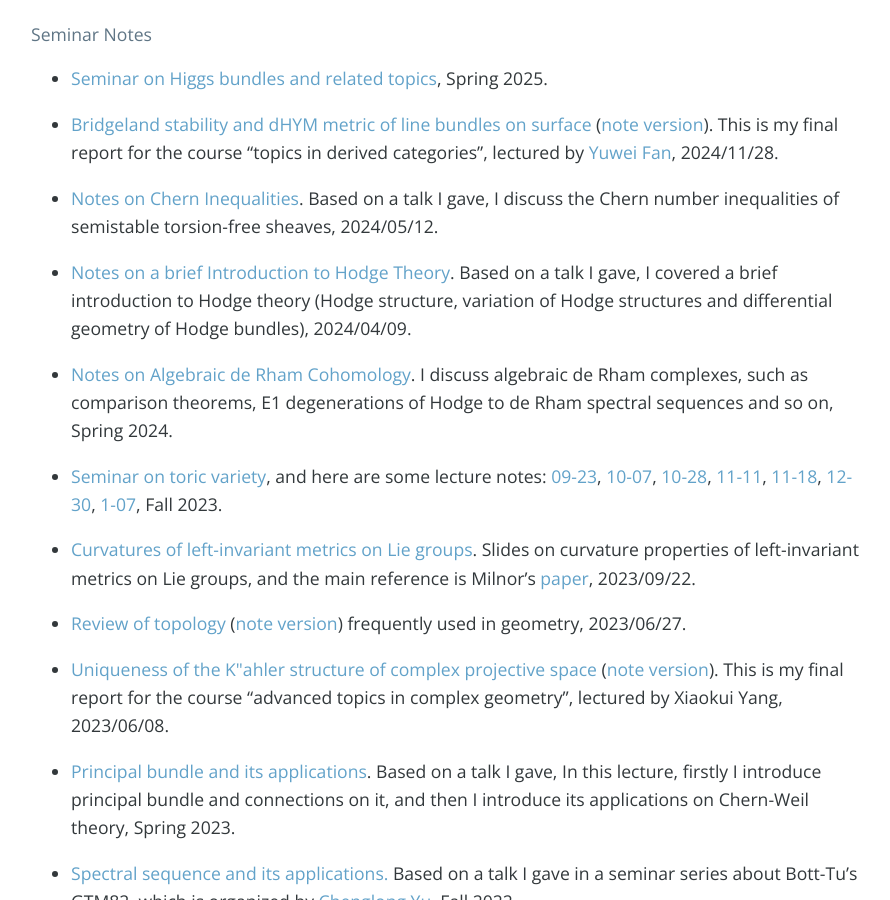
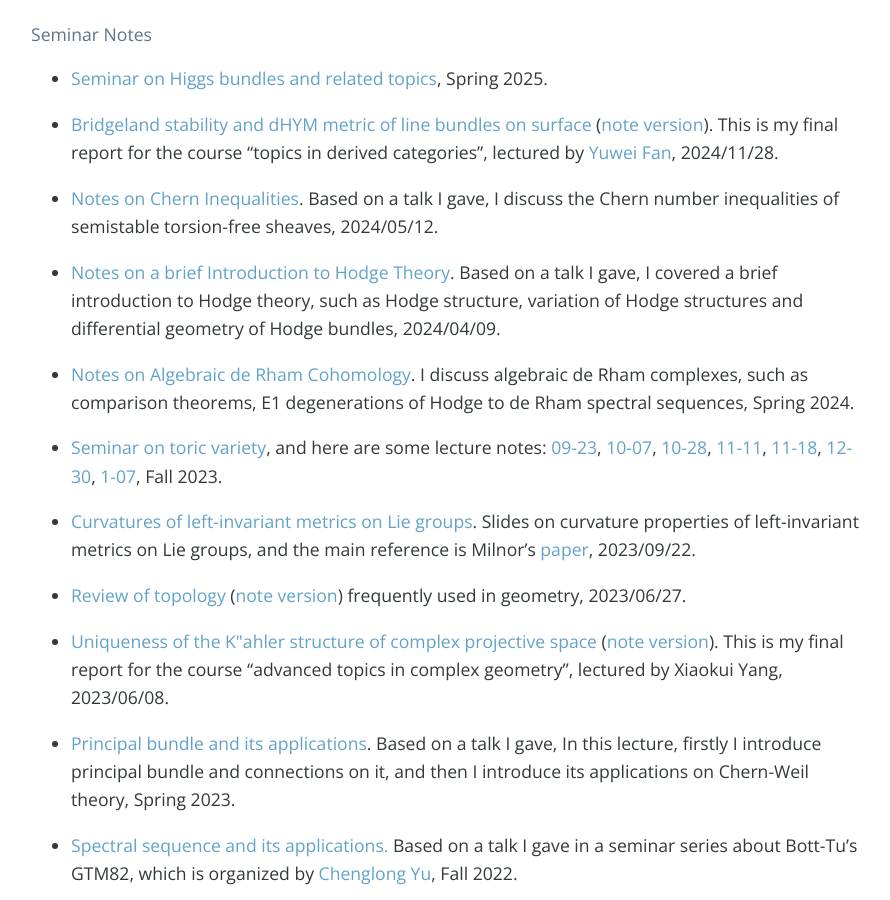
Before and after one commit to bowenl-math/bowenl-math.github.io, a Jekyll site: the page built from index.md, in a window 1280 px wide and 900 px high, scrolled down 685 px. Shown: the whole window, without its empty margins (193-1083 px from the left). Built offline with Jekyll 4.4.1, drawn with Linux system fonts in a browser that asks for light colours; nearby versions of some CDN libraries; our own code applies the rules of GitHub Pages for plain Markdown files; the list of posts is cut into pages by our own code; comment, search, counter and statistics services are not loaded.

Commit message:
Update index.md

```diff
--- a/index.md
+++ b/index.md
@@ -13,9 +13,9 @@ My email is liubw22 [at] mails [dot] tsinghua [dot] edu [dot] cn, and my worksta
 
 * [Notes on Chern Inequalities](notes/2024Spring/Miyaoka.pdf). Based on a talk I gave, I discuss the Chern number inequalities of semistable torsion-free sheaves, 2024/05/12.
 
-* [Notes on a brief Introduction to Hodge Theory](notes/2024Spring/04_09.pdf). Based on a talk I gave, I covered a brief introduction to Hodge theory (Hodge structure, variation of Hodge structures and differential geometry of Hodge bundles), 2024/04/09.
+* [Notes on a brief Introduction to Hodge Theory](notes/2024Spring/04_09.pdf). Based on a talk I gave, I covered a brief introduction to Hodge theory, such as Hodge structure, variation of Hodge structures and differential geometry of Hodge bundles, 2024/04/09.
 
-* [Notes on Algebraic de Rham Cohomology](notes/2024Spring/algebraic_deRham.pdf). I discuss algebraic de Rham complexes, such as comparison theorems, E1 degenerations of Hodge to de Rham spectral sequences and so on, Spring 2024.
+* [Notes on Algebraic de Rham Cohomology](notes/2024Spring/algebraic_deRham.pdf). I discuss algebraic de Rham complexes, such as comparison theorems, E1 degenerations of Hodge to de Rham spectral sequences, Spring 2024.
 
 * [Seminar on toric variety](notes/2023Fall/toric/syllabus.pdf), and here are some lecture notes: [09-23](notes/2023Fall/toric/09-23.pdf), [10-07](notes/2023Fall/toric/10-07.pdf), [10-28](notes/2023Fall/toric/10-28.pdf), [11-11](notes/2023Fall/toric/11-11.pdf), [11-18](notes/2023Fall/toric/11-18.pdf), [12-30](notes/2023Fall/toric/12-30,01-07.pdf), [1-07](notes/2023Fall/toric/12-30,01-07.pdf), Fall 2023.
 
```
